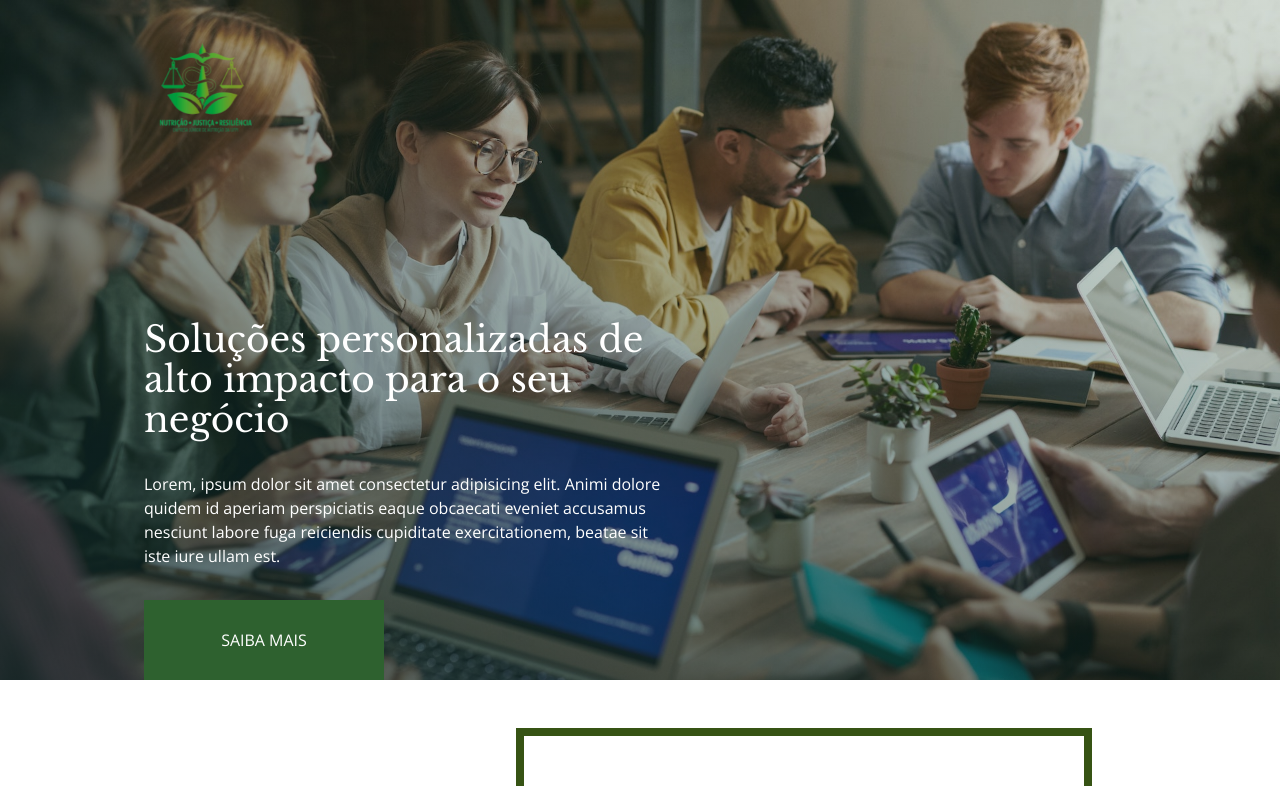
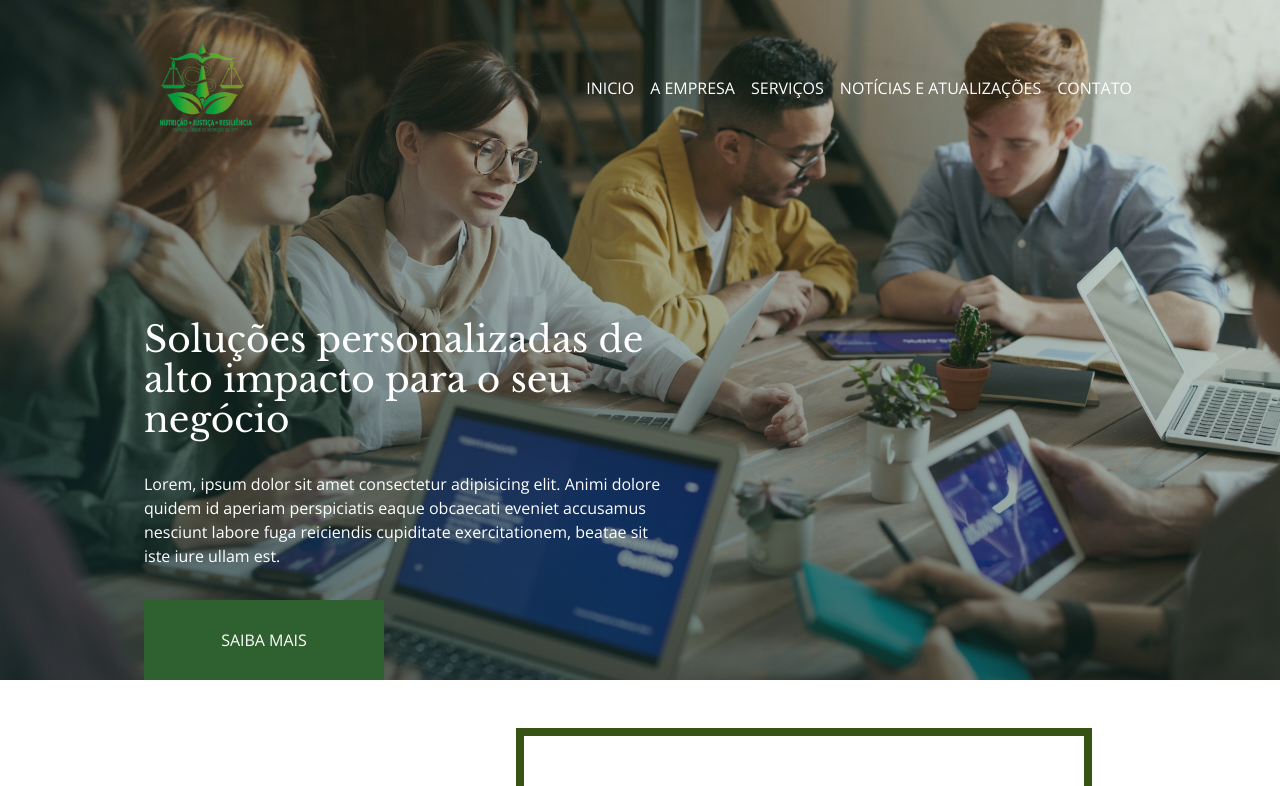
Before and after one commit to CunhaJoao1/site-nutrijr, a React (Vite) app: page / in a window 1280 px wide. Shown: the top 786 px of the page. Built offline with nearby package versions, Linux system fonts and the light colour scheme.

Commit message:
descktop navigation added

```diff
--- /dev/null
+++ b/src/components/header/DescktopNavigarion.tsx
@@ -0,0 +1,15 @@
+import React from 'react'
+
+export function DescktopNavigarion() {
+  return (
+    <nav>
+        <ul className='flex gap-4 text-white'>
+            <li>INICIO</li>
+            <li>A EMPRESA</li>
+            <li>SERVIÇOS</li>
+            <li>NOTÍCIAS E ATUALIZAÇÕES</li>
+            <li>CONTATO</li>
+        </ul>
+    </nav>
+  )
+}
--- a/src/components/header/Header.tsx
+++ b/src/components/header/Header.tsx
@@ -3,6 +3,7 @@ import logo from "../../assets/logo01.png"
 import Hamburger from 'hamburger-react'
 import { MobileNavigation } from './MobileNavigation'
 import useWindowDimensions from '../../lib/WindowsDimentions'
+import { DescktopNavigarion } from './DescktopNavigarion'
 
 
 
@@ -12,7 +13,7 @@ export function Header() {
   const {height, width} = useWindowDimensions()
 
   return (
-    <header className='fixed w-full z-10  lg:px-[10%] 2xl:px-[20%]'>
+    <header className={`fixed w-full z-10  lg:px-[10%] 2xl:px-[20%]`}>
       <div className='flex items-center justify-between mx-5 mt-8'>
         <img src={logo} alt="" className='w-28 cursor-pointer'/>
 
@@ -20,7 +21,7 @@ export function Header() {
         { //cria uma condicional onde se a tela for menor que 768px renderiza o hamburger menu
           width < 768?
             <div className='absolute z-20 right-5' onClick={()=>setIsOpen(!isOpen)}><Hamburger color='#2e612f'/></div>
-            : null
+            : <DescktopNavigarion/>
         }
 
         {
--- a/src/index.css
+++ b/src/index.css
@@ -4,5 +4,5 @@
 @tailwind utilities;
 
 li{
-    @apply font-base font-normal
+    @apply font-base font-normal cursor-pointer hover:text-brand-h2 hover:transition-colors hover:duration-300
 }
```
